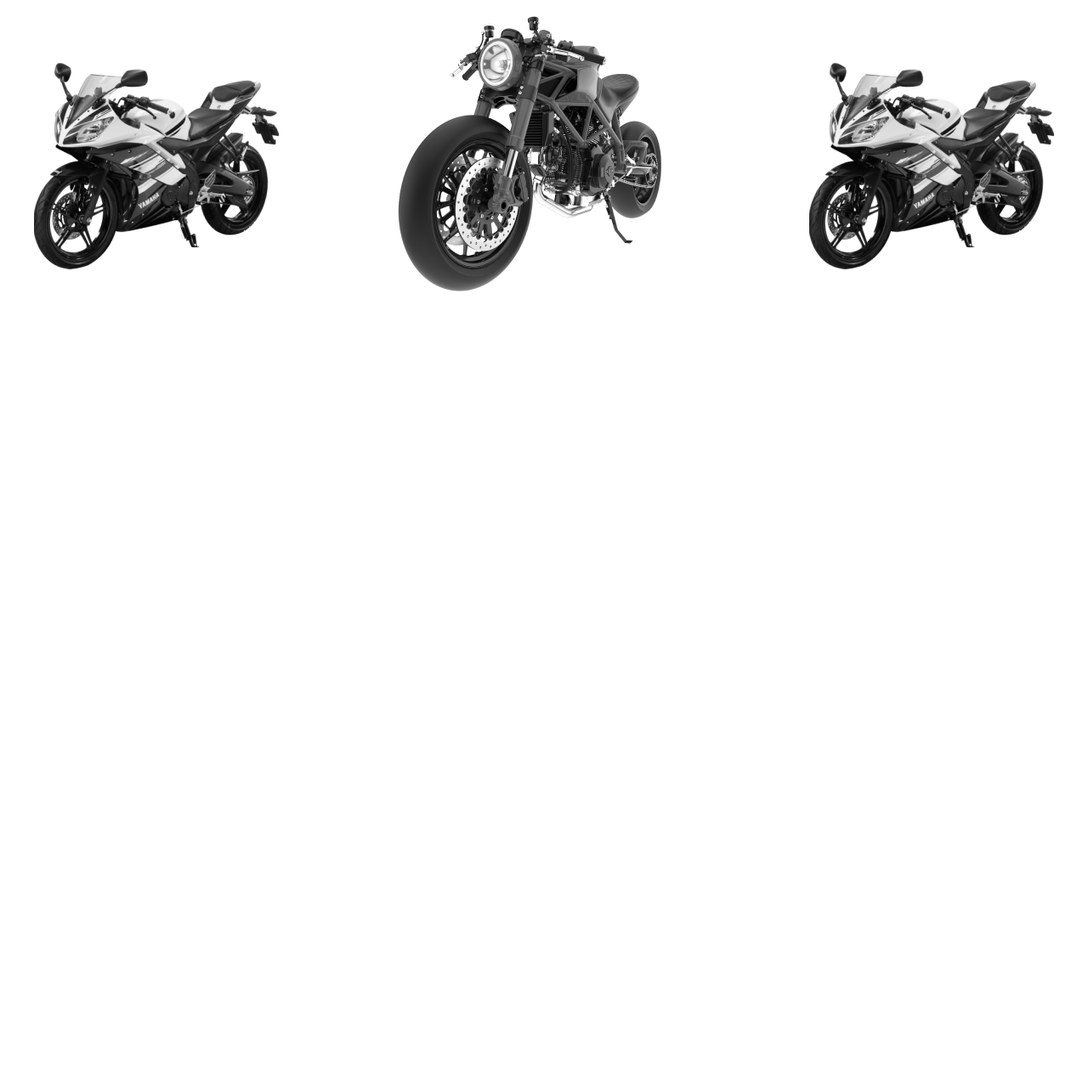
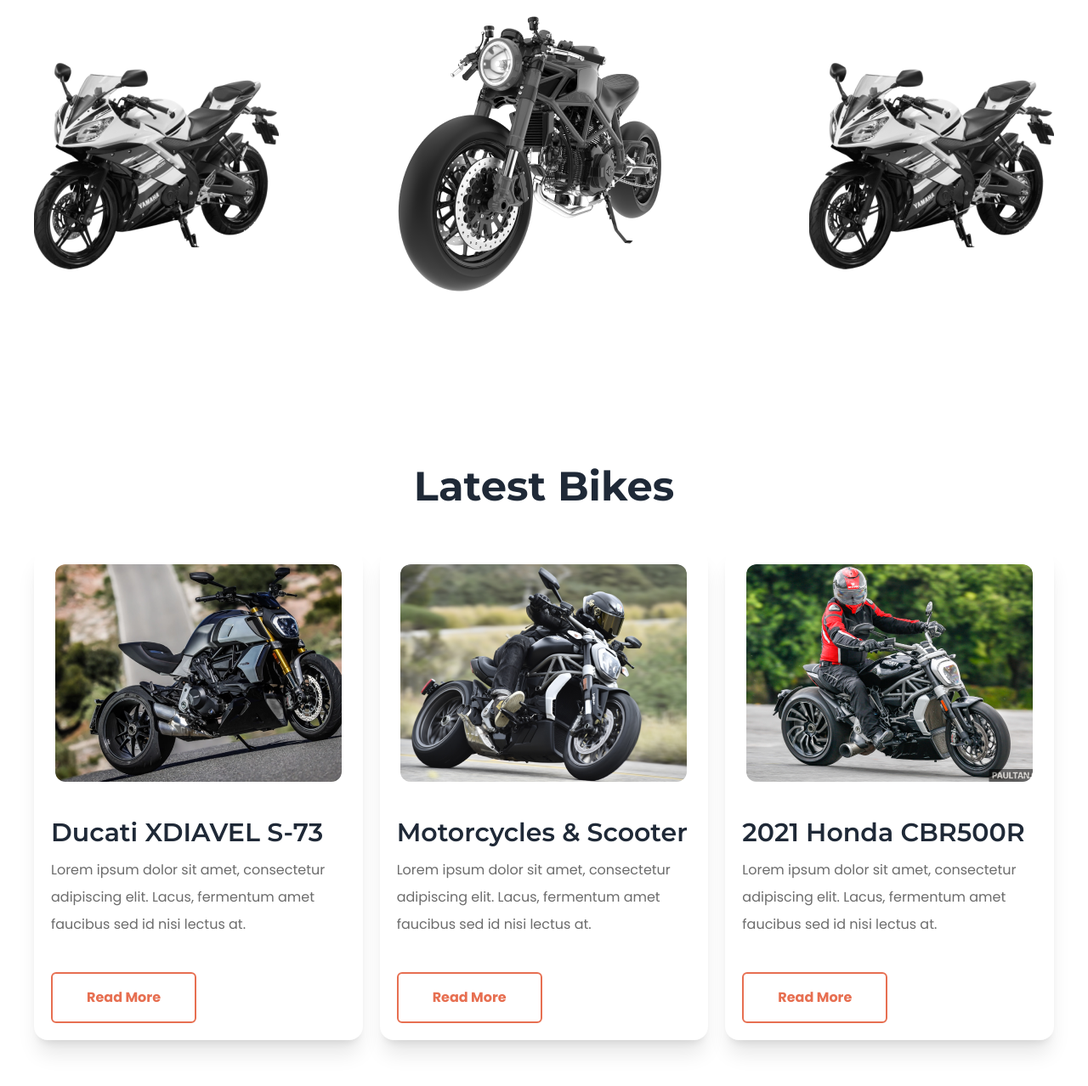
Before and after one commit to mdnasimtalukdar/BikeBazar, a website: page index.html in a window 1280 px wide. Shown: the part 902-2180 px from the top of the page at 85% size. Before the commit the page ends 1370 px from the top, so only its background shows below. Drawn offline with Linux system fonts and the light colour scheme.

Commit message:
Add Lateset Bike section to the website

```diff
--- a/index.html
+++ b/index.html
@@ -127,6 +127,56 @@
         </section>
       </div>
       <!-- Featured Bike -->
+      <!-- Latest Bike -->
+      <section id="latestBike" class="py-20">
+        <div class="max-container">
+          <h2 class="font-Montserrat text-center text-5xl font-bold mb-12">Latest Bikes</h2>
+          <div class="grid gap-5 grid-cols-1 lg:grid-cols-3">
+            <!-- Card1 -->
+            <div class="card p-5 bg-base-100 shadow-xl">
+              <figure class="">
+                <img src="./images/others/latest1.png" alt="Shoes" class="rounded-xl" />
+              </figure>
+              <div class="">
+                <h2 class="font-Montserrat text-3xl font-semibold leading-10 mt-10 mb-2">Ducati XDIAVEL S-73</h2>
+                <p class="font-Poppins text-base font-normal leading-8 text-[#6C6C6C]">Lorem ipsum dolor sit amet, consectetur adipiscing elit. Lacus, fermentum amet faucibus sed id nisi lectus at.</p>
+                <div class="mt-10">
+                  <button class=" text-primary border-primary border-2 border-solid font-Poppins font-bold text-base py-4 px-10 rounded-md hover:bg-primary hover:text-white duration-300 ease-in">Read More</button>
+                </div>
+              </div>
+            </div>
+            <!-- Card1 -->
+            <!-- card2 -->
+            <div class="card p-5 bg-base-100 shadow-xl">
+              <figure class="">
+                <img src="./images/others/latest2.png" alt="Shoes" class="rounded-xl" />
+              </figure>
+              <div class="">
+                <h2 class="font-Montserrat text-3xl font-semibold leading-10 mt-10 mb-2">Motorcycles & Scooter</h2>
+                <p class="font-Poppins text-base font-normal leading-8 text-[#6C6C6C]">Lorem ipsum dolor sit amet, consectetur adipiscing elit. Lacus, fermentum amet faucibus sed id nisi lectus at.</p>
+                <div class="mt-10">
+                  <button class=" text-primary border-primary border-2 border-solid font-Poppins font-bold text-base py-4 px-10 rounded-md hover:bg-primary hover:text-white duration-300 ease-in">Read More</button>
+                </div>
+              </div>
+            </div>
+            <!-- Card2 -->
+            <div class="card p-5 bg-base-100 shadow-xl">
+              <figure class="">
+                <img src="./images/others/latest3.png" alt="Shoes" class="rounded-xl" />
+              </figure>
+              <div class="">
+                <h2 class="font-Montserrat text-3xl font-semibold leading-10 mt-10 mb-2">2021 Honda CBR500R</h2>
+                <p class="font-Poppins text-base font-normal leading-8 text-[#6C6C6C]">Lorem ipsum dolor sit amet, consectetur adipiscing elit. Lacus, fermentum amet faucibus sed id nisi lectus at.</p>
+                <div class="mt-10">
+                  <button class=" text-primary border-primary border-2 border-solid font-Poppins font-bold text-base py-4 px-10 rounded-md hover:bg-primary hover:text-white duration-300 ease-in">Read More</button>
+                </div>
+              </div>
+            </div>
+            <!-- card3 -->
+          </div>
+        </div>
+      </section>
+      <!-- Latest Bike -->
     </main>
     <footer></footer>
     <!-- Header start here -->
```
Also changed, not shown: output/style.css.
